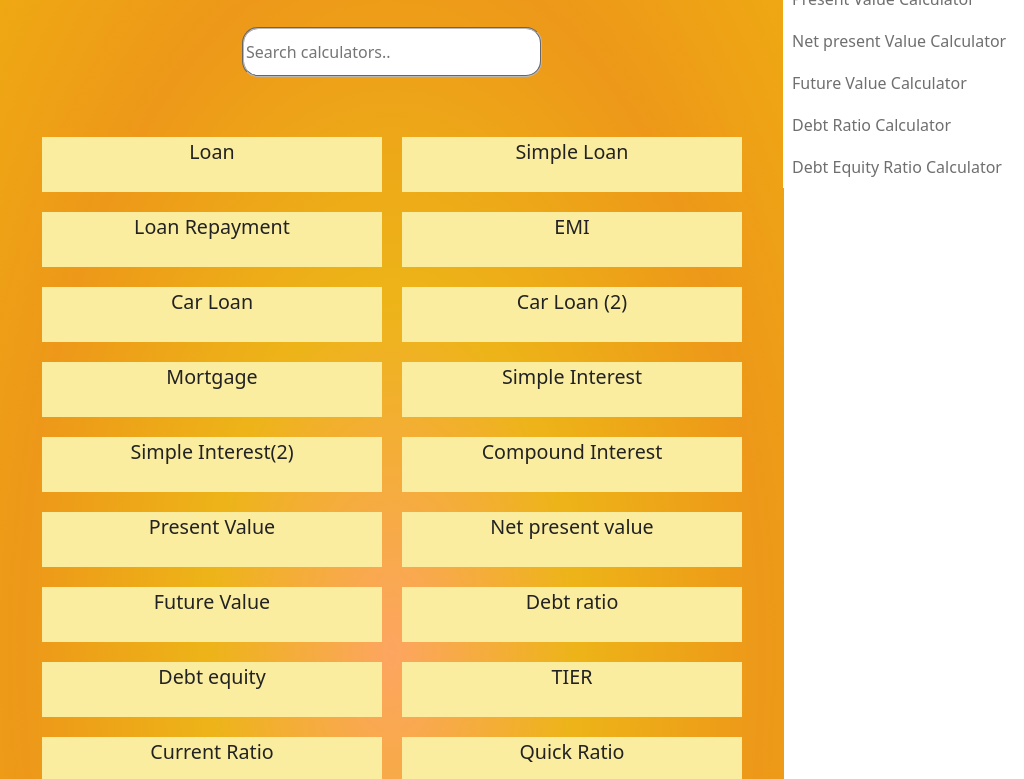
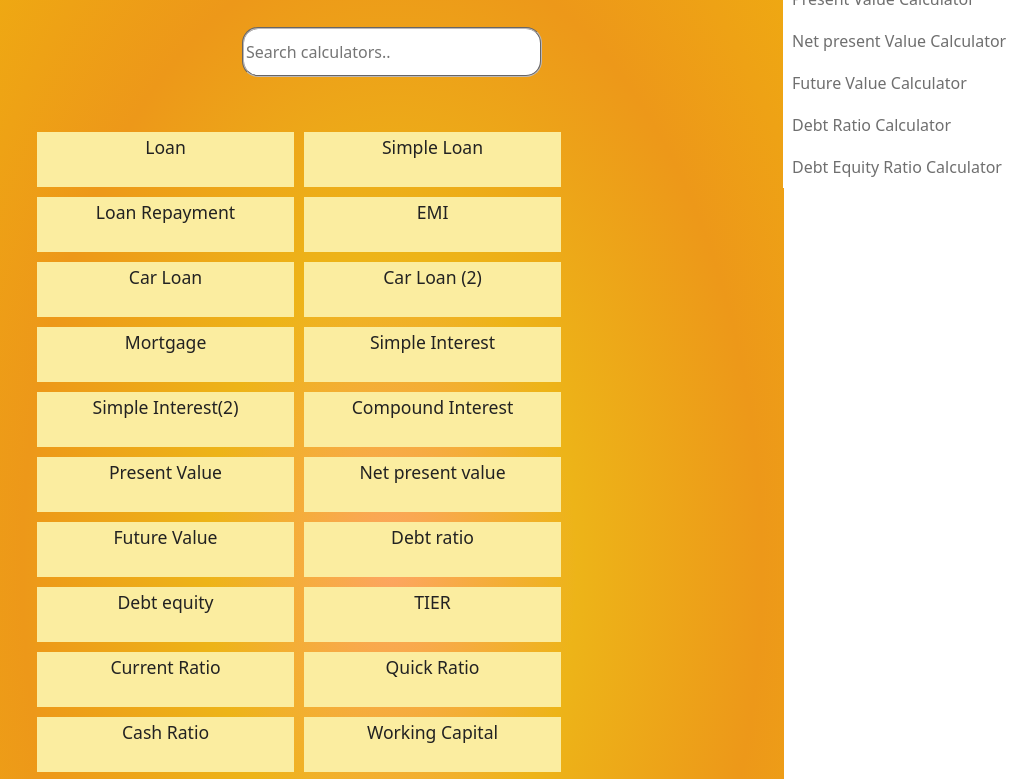
Before and after one commit to lakki0704/Calculators, a plain HTML site: page index.html in a window 1024 px wide. Shown: the part 1400-2179 px from the top of the page. Drawn offline with nearby package versions, Linux system fonts and the light colour scheme.

Commit message:
changed the pixels of list box

```diff
--- a/css/test.css
+++ b/css/test.css
@@ -99,6 +99,14 @@
             }
         }
 
+        @media screen and (max-width:1260px) and (min-width: 959px) {
+            .item {
+                width: 257px;
+                margin: 5px;
+                font-size: 1.1em;
+            }
+        }
+
         @media screen and (max-width:410px) {
             .item {
                 width: 146px;
```
